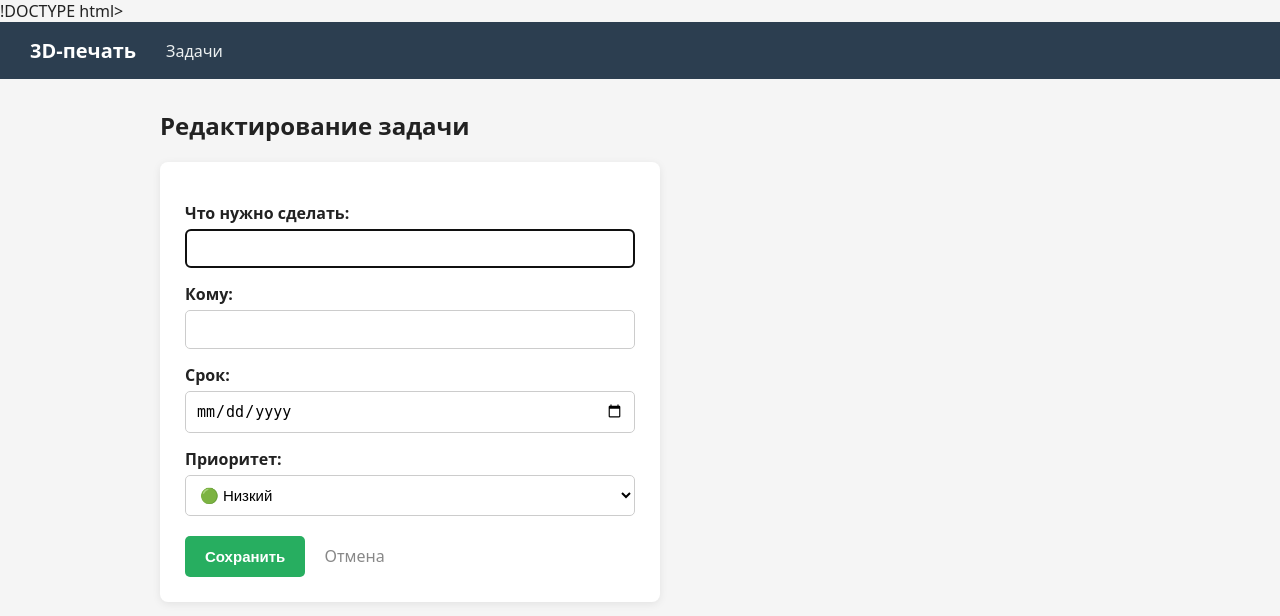
After one commit to Makcsim21812818/task-workshop-app, a Flask app: template templates/edit.html in a window 1280 px wide. The commit adds this page. Shown: the top 616 px of the page. Run offline with Flask 3, Linux system fonts and the light colour scheme; the template is opened without the code that fills it, so the values that code supplies are empty.

Commit message:
добавлен приоретет задач и возможность редактуры задач

```diff
--- a/app.py
+++ b/app.py
@@ -15,6 +15,7 @@ class Task(db.Model):
     assignee = db.Column(db.String(50), nullable=False)   # кому
     deadline = db.Column(db.String(20))                   # срок
     status = db.Column(db.String(20), default='новая')    # новая / в работе / готово
+    priority = db.Column(db.String(20), default='обычный')   # ← новая строка
     created = db.Column(db.DateTime, default=datetime.utcnow)  # когда создали
 
 
@@ -22,6 +23,18 @@ class Task(db.Model):
 with app.app_context():
     db.create_all()
 
+@app.route('/edit/<int:id>', methods=['GET', 'POST'])
+def edit(id):
+    """Редактирование задачи."""
+    task = Task.query.get_or_404(id)
+    if request.method == 'POST':
+        task.title = request.form['title']
+        task.assignee = request.form['assignee']
+        task.deadline = request.form['deadline']
+        task.priority = request.form.get('priority', 'обычный')
+        db.session.commit()
+        return redirect(url_for('index'))
+    return render_template('edit.html', task=task)
 
 @app.route('/')
 def index():
@@ -37,13 +50,13 @@ def add():
         task = Task(
             title=request.form['title'],
             assignee=request.form['assignee'],
-            deadline=request.form['deadline']
+            deadline=request.form['deadline'],
+            priority=request.form.get('priority', 'обычный')
         )
         db.session.add(task)
         db.session.commit()
         return redirect(url_for('index'))
     return render_template('add.html')
-
 
 @app.route('/status/<int:id>/<status>')
 def change_status(id, status):
--- a/static/style.css
+++ b/static/style.css
@@ -54,6 +54,7 @@ tr:hover { background: #fafafa; }
     font-size: 14px;
 }
 .actions a:last-child { color: #e74c3c; }
+.actions a:first-child { color: #e67e22; }
 
 form {
     background: white;
@@ -85,3 +86,13 @@ form button {
 form button:hover { background: #219a52; }
 form a { margin-left: 15px; color: #888; text-decoration: none; }
 .empty { color: #888; font-style: italic; }
+
+form select {
+    width: 100%;
+    padding: 10px;
+    margin-top: 5px;
+    font-size: 15px;
+    border-radius: 5px;
+    border: 1px solid #ccc;
+    background: white;
+}
--- /dev/null
+++ b/templates/edit.html
@@ -0,0 +1,26 @@
+{% extends 'base.html' %}
+{% block content %}
+
+<h2>Редактирование задачи</h2>
+<form method="post">
+    <label>Что нужно сделать:</label>
+    <input type="text" name="title" value="{{ task.title }}" required autofocus>
+
+    <label>Кому:</label>
+    <input type="text" name="assignee" value="{{ task.assignee }}" required>
+
+    <label>Срок:</label>
+    <input type="date" name="deadline" value="{{ task.deadline or '' }}">
+
+    <label>Приоритет:</label>
+<select name="priority">
+    <option value="низкий" {% if task.priority == 'низкий' %}selected{% endif %}>🟢 Низкий</option>
+    <option value="обычный" {% if task.priority == 'обычный' %}selected{% endif %}>🟡 Обычный</option>
+    <option value="высокий" {% if task.priority == 'высокий' %}selected{% endif %}>🔴 Высокий</option>
+</select>
+
+    <button type="submit">Сохранить</button>
+    <a href="{{ url_for('index') }}">Отмена</a>
+</form>
+
+{% endblock %}
```
Also changed, not shown: templates/add.html (+7 -0 lines), templates/index.html (+8 -0 lines), 1 other file.
